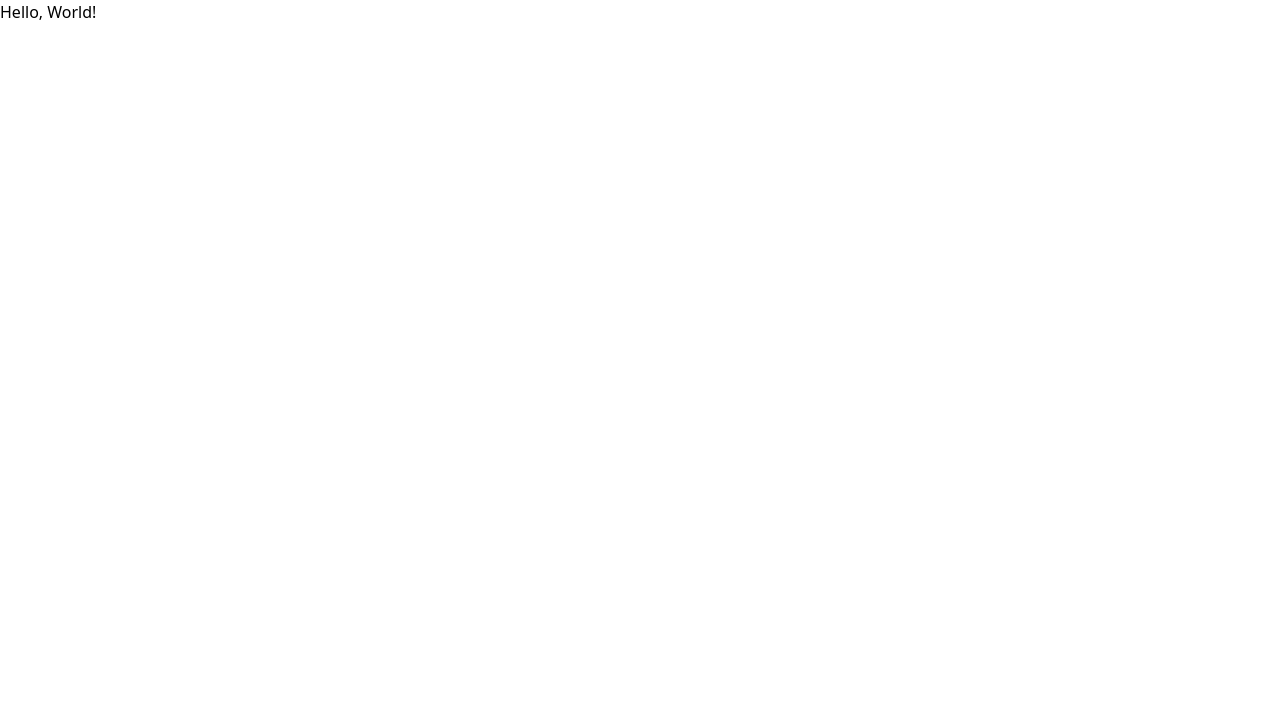
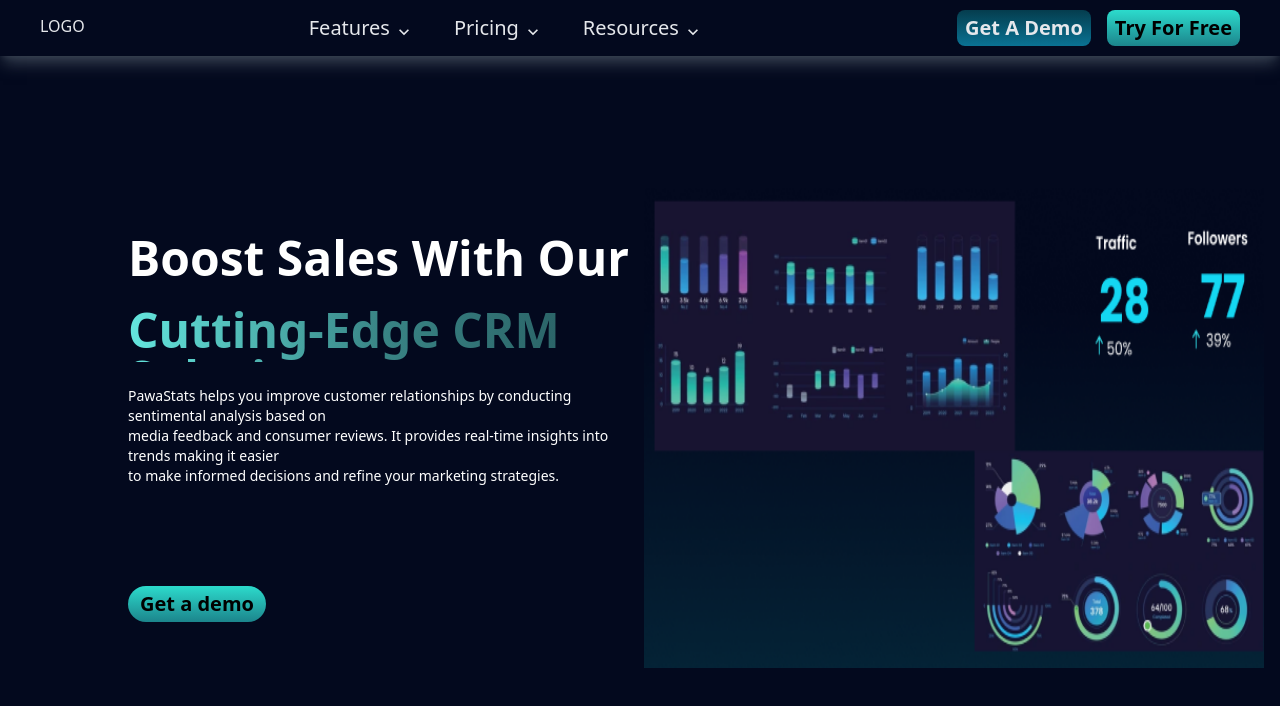
Before and after one commit to Kylapurity/Pawastats_Project, a React (Create React App) app: page / in a window 1280 px wide. Shown: the top 706 px of the page. Built offline with nearby package versions, Linux system fonts and the light colour scheme.

Commit message:
created the landing page

```diff
--- a/package.json
+++ b/package.json
@@ -9,6 +9,7 @@
     "ajv": "^8.17.1",
     "react": "^18.3.1",
     "react-dom": "^18.3.1",
+    "react-icons": "^5.3.0",
     "react-scripts": "5.0.1",
     "web-vitals": "^2.1.4"
   },
--- a/src/App.js
+++ b/src/App.js
@@ -1,7 +1,8 @@
+import Landing from "./pages/Landing";
 
 function App() {
   return (
-    <div> Hello, World!</div>
+    <Landing />
   );
 }
 
--- /dev/null
+++ b/src/components/Ad.js
@@ -0,0 +1,27 @@
+
+function Ad() {
+    return (
+        <div className="text-white p-4 md:grid grid-cols-2 gap-2 h-[93vh] ">
+            <div className="flex flex-col space-y-2 md:space-y-6  md:pl-28  justify-center">
+                <span className="text-3xl md:text-5xl font-bold">Boost Sales With Our</span>
+                <span className="text-2xl md:text-5xl bg-gradient-to-r from-[#64e6de] via-[#398485] to-[#25575c] bg-clip-text text-transparent  font-bold h-14">Cutting-Edge CRM Solution</span>
+                <span className="text-sm md:text-md">
+                    PawaStats helps you improve customer relationships
+                    by conducting sentimental analysis based on<br /> media feedback
+                    and consumer reviews. It provides real-time insights into
+                    trends making it easier<br /> to make informed decisions  and refine
+                    your marketing strategies.
+                </span>
+
+                <div className="h-16 md:h-28 flex items-end">
+                    <button className="rounded-full bg-gradient-to-b from-[#2cdbcc] to-[#1C858C]   px-3 py-1 text-xl font-bold text-black">Get a demo</button>
+                </div>
+            </div>
+            <div className=" flex items-center">
+                <img src="/static/images/stats.png" className="h-[30rem] w-[44rem]"  alt="stats" />
+            </div>
+        </div>
+    )
+}
+
+export default Ad;
--- /dev/null
+++ b/src/components/NavBar.js
@@ -0,0 +1,42 @@
+import { MdOutlineKeyboardArrowDown } from "react-icons/md";
+
+const navlinks= [
+    {
+        id: '1',
+        name: 'Features'
+    },
+    {
+        id: '2',
+        name: 'Pricing'
+    },
+    {
+        id: '3',
+        name: 'Resources'
+    }
+]
+
+function NavBar() {
+    return (
+        <div className="hidden md:flex text-gray-200 px-10 h-14 items-center justify-between  shadow-gray-700 shadow-lg">
+           <div className="flex space-x-56">
+                <span>LOGO</span>
+                <div className="flex  space-x-10">
+                    {
+                        navlinks.map((link) => (
+                            <div className=" flex items-end space-x-1">
+                                <span className="text-xl">{link.name}</span>
+                                <MdOutlineKeyboardArrowDown className="space-x-2" size={20} />
+                            </div>
+                        ))
+                    }
+                </div>
+           </div>
+           <div className="space-x-4">
+                <button className="bg-gradient-to-b from-[#053d4e] to-[#0a7293] rounded-lg px-2 py-1 text-xl font-semibold">Get A Demo</button>
+                <button className="bg-gradient-to-b from-[#2cdbcc] to-[#1C858C]  rounded-lg px-2 py-1 text-xl text-black font-semibold">Try For Free</button>
+           </div>
+        </div>
+    )
+}
+
+export default NavBar;
--- /dev/null
+++ b/src/pages/Landing.js
@@ -0,0 +1,13 @@
+import Ad from "../components/Ad";
+import NavBar from "../components/NavBar";
+
+function Landing() {
+    return (
+        <div className="bg-[#03091E]">
+            <NavBar />
+            <Ad />
+        </div>
+    )
+}
+
+export default Landing;
```
Also changed, not shown: public/static/images/stats.PNG (added), 1 other file (tests, documents, lock files or other folders).
